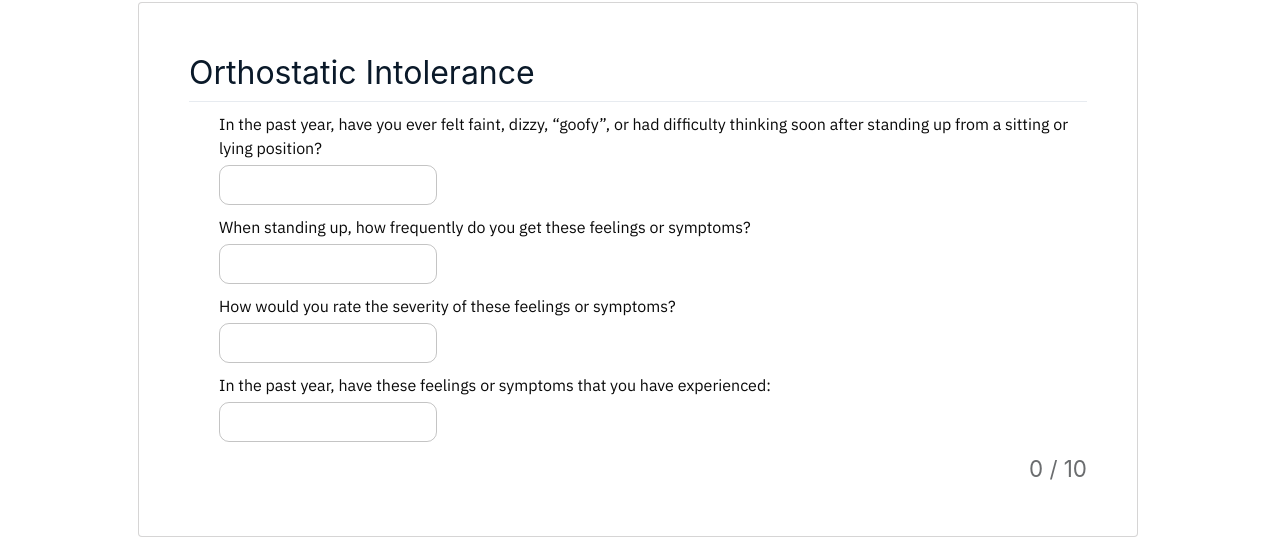
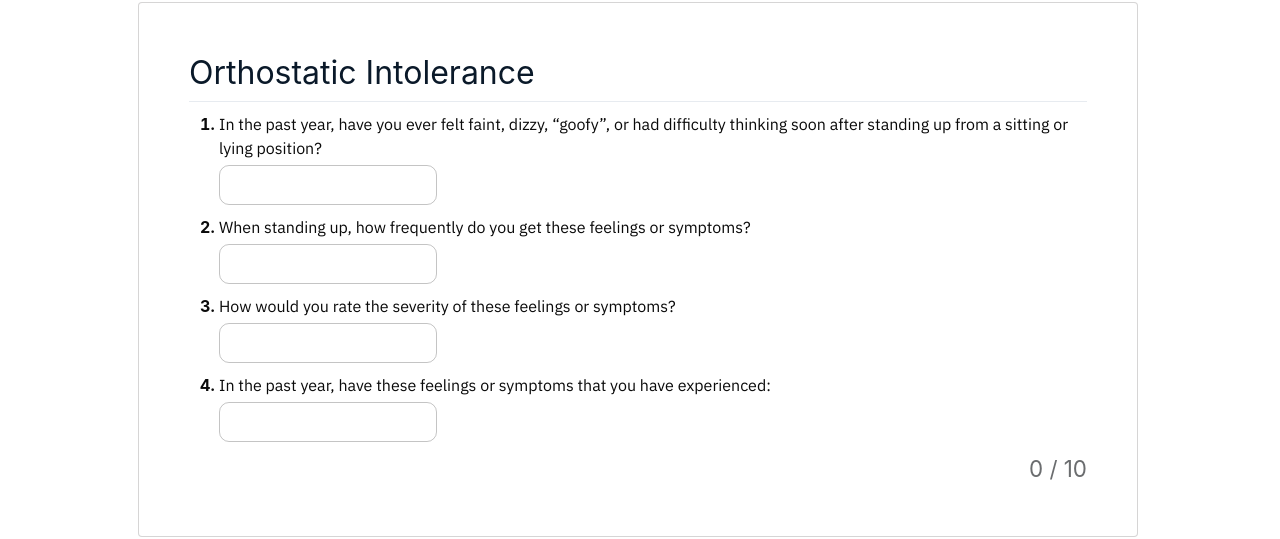
Before and after one commit to stefaluc/compass-31, a React (Vite) app: page / in a window 1280 px wide. Shown: the part 201-740 px from the top of the page. Built offline with nearby package versions, Linux system fonts and the light colour scheme.

Commit message:
re-add li markers

```diff
--- a/src/pages/CompassTool.tsx
+++ b/src/pages/CompassTool.tsx
@@ -119,7 +119,7 @@ function CompassTool() {
               <div key={item.id} className="box">
                 <h3>{item.domain}</h3>
                 <Divider />
-                <ol>
+                <ol className="list-decimal marker:font-bold">
                   {item.questions.map((question, j) => {
                     const key = `d${item.id.toString()}q${question.id.toString()}`;
                     const isOutOfRange = calcIsOutOfRange(question);
```
